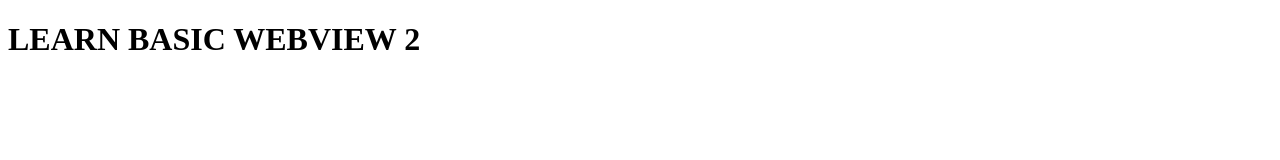
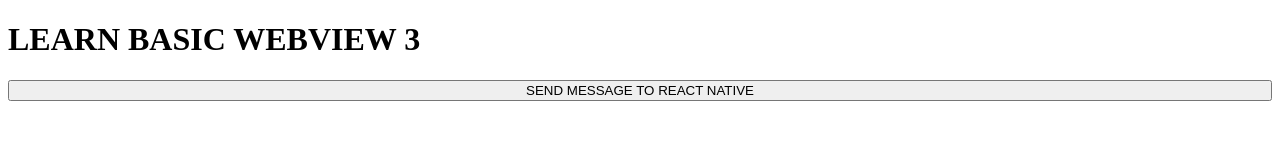
Before and after one commit to vrizawahyu22/webview-html, a plain HTML site: page index.html in a window 1280 px wide. Drawn offline with Linux system fonts and the light colour scheme.

Commit message:
Update index.html

```diff
--- a/index.html
+++ b/index.html
@@ -7,9 +7,13 @@
     <title>Document</title>
 </head>
 <body>
-    <h1>LEARN BASIC WEBVIEW 2</h1>
+    <h1>LEARN BASIC WEBVIEW 3</h1>
+    <button style="width: 100%" onclick="sendMessageToReactNative()">SEND MESSAGE TO REACT NATIVE</button>
+    <script>
+        function sendMessageToReactNative() {
+            window.ReactNativeWebView.postMessage('Message from webview.html');
+        }
 
-    <script>
         (function(){
             var body = document.getElementsByTagName('BODY')[0];
             document.addEventListener('message', function(msg) {
```
